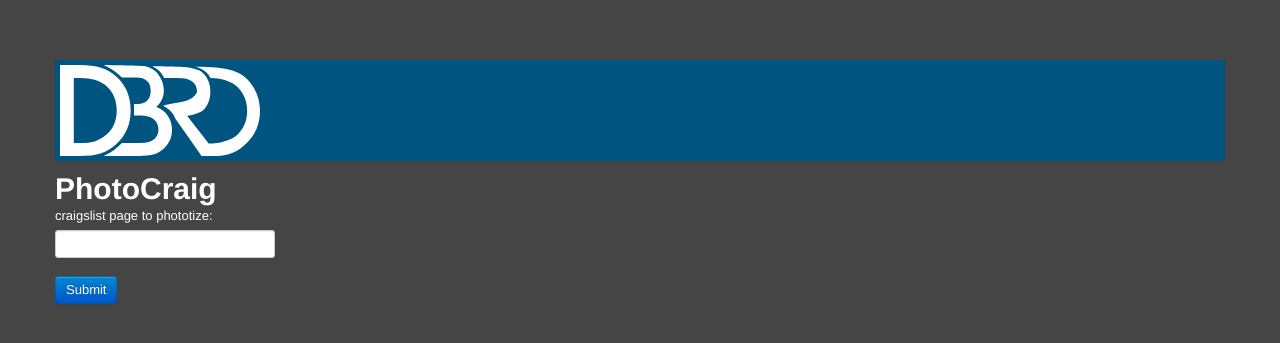
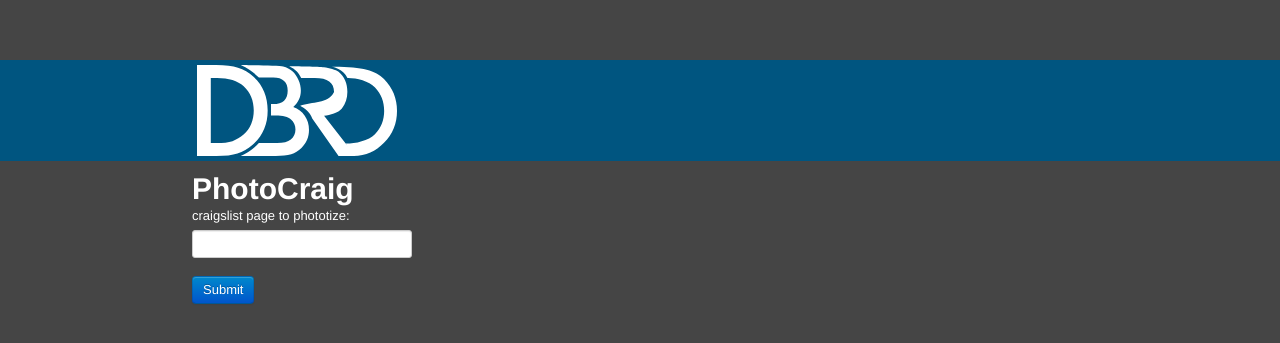
Before and after one commit to OnlyInAmerica/dbro.pro, a Django app: page /photocraig in a window 1280 px wide. Shown: the top 343 px of the page. Run offline with Django 3.2, Linux system fonts and the light colour scheme; parts of the project's set-up code (start-up, migrations or seed data) failed here and were passed over; some libraries are stand-ins or nearby versions.

Commit message:
style tweak

```diff
--- a/dbro/static/css/dbro.css
+++ b/dbro/static/css/dbro.css
@@ -4,9 +4,19 @@ body
 	color:#FFFFFF;
 }
 
+.container{
+	width:70%;
+}
+
 .header{
 	background:#005580;
 	margin-bottom:10px;
+}
+
+.header-inner{
+	margin-right:auto;
+	margin-left:auto;
+	width:70%;
 }
 
 .article-container{
--- a/dbro/templates/base.html
+++ b/dbro/templates/base.html
@@ -31,8 +31,8 @@
   </head>
 
   <body>
-    <div class="container">
-      <div class="header">
+    <div class="header">
+      <div class="header-inner">
         <span class="logo">
           <a href="/"><img width=200px style="padding:5px" src="{{STATIC_URL}}/img/dbro.svg"></a>
         </span>
@@ -40,6 +40,8 @@
           {% block cats %} {% endblock %}
         </span>
       </div>
+    </div>
+    <div class="container">
       <div id="content">
           {% block body %}
           {% endblock %}
```
